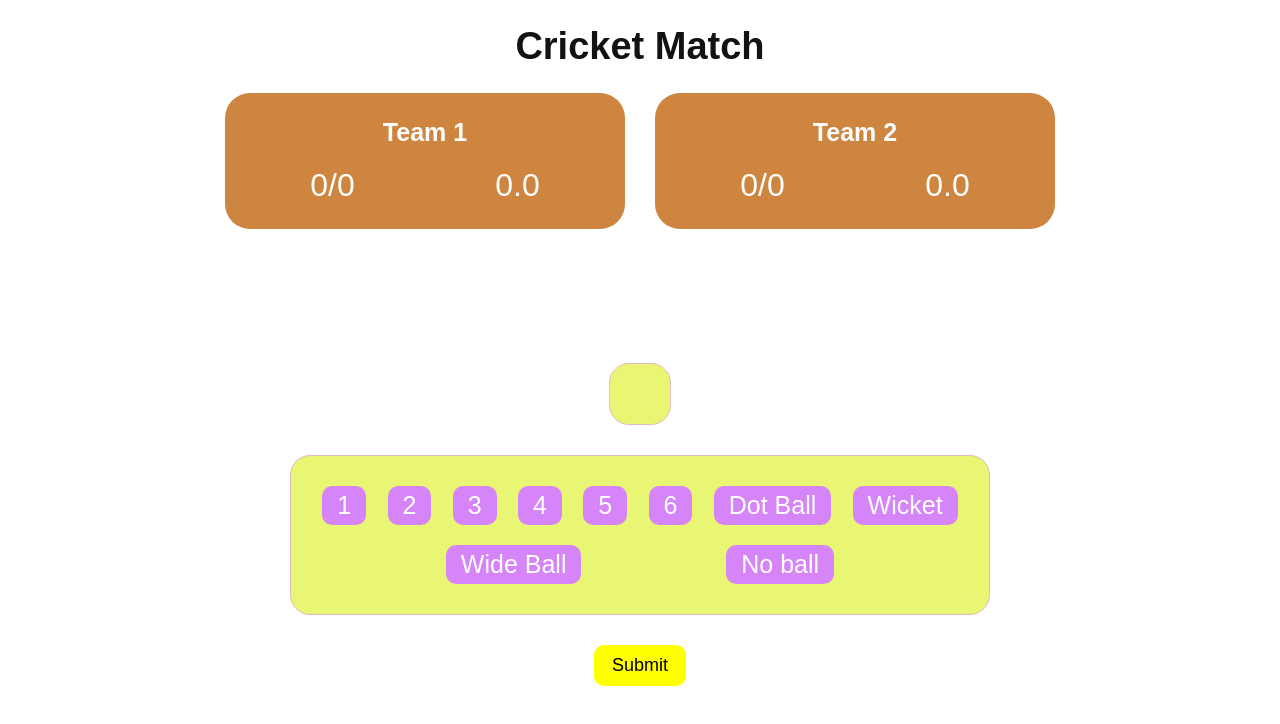
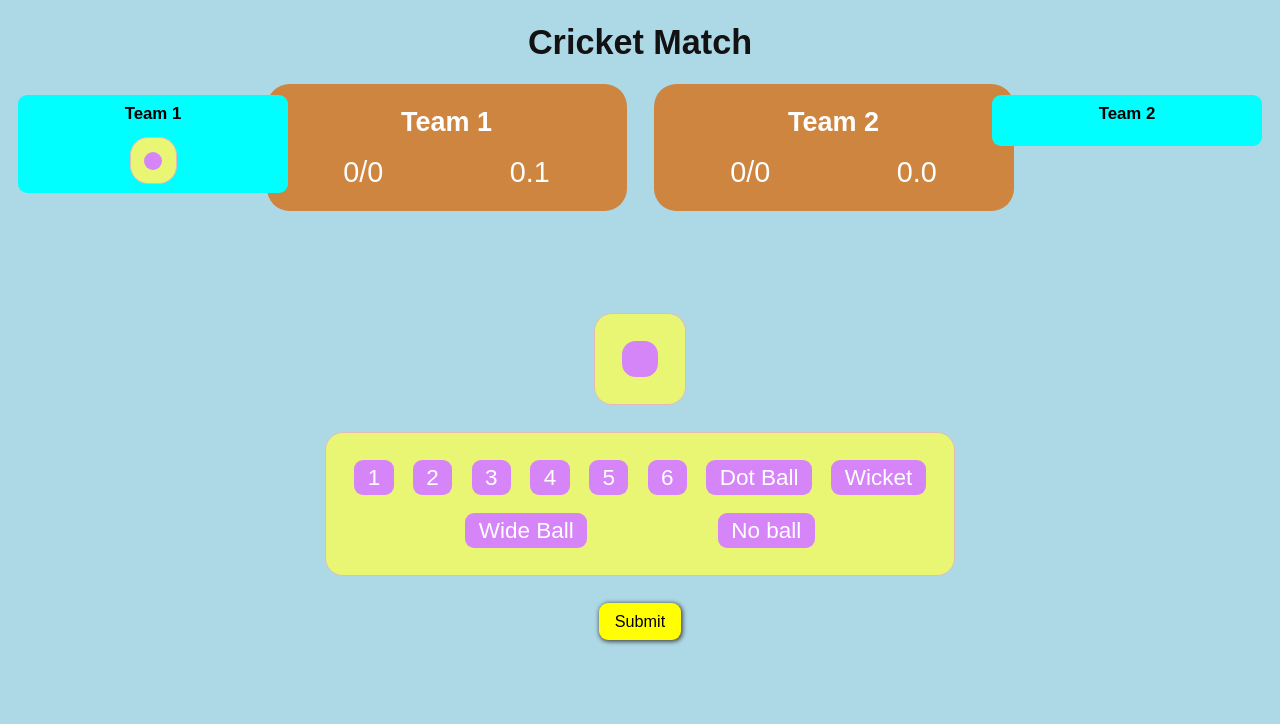
Before and after one commit to TanmayVedpathak/cricket-score, a plain HTML site: page index.html in a window 1280 px wide. Both pictures are taken after a click on the button "Submit". Drawn offline with Linux system fonts and the light colour scheme.

Commit message:
history functionality

```diff
--- a/css/style.css
+++ b/css/style.css
@@ -6,8 +6,9 @@
 }
 
 body {
+    background: rgba(255, 255, 255, 0.85);
     overflow: hidden;
-    background: rgba(255, 255, 255, 0.85);
+    zoom: 90%;
 }
 
 .heading {
@@ -40,8 +41,11 @@ body {
 
 .team {
     grid-area: team;
+}
+
+.team h2 {
     color: white;
-    font-size: 25px;
+    font-size: 30px;
     font-weight: 600;
 }
 
@@ -176,7 +180,59 @@ body {
     font-size: 18px;
     border-radius: 10px;
     background-color: yellow;
+    box-shadow: 1px 1px 5px 1px #474747;
+    transition: all 0.3s linear;
     cursor: pointer;
+}
+
+.submitBtn:hover {
+    background-color: rgb(202, 202, 19);
+}
+
+.records {
+    position: absolute;
+    top: 105px;
+    max-width: 300px;
+    width: 100%;
+    background-color: aqua;
+    display: flex;
+    flex-direction: column;
+    align-items: center;
+    gap: 15px;
+    padding: 10px;
+    border-radius: 10px;
+}
+
+.record {
+    display: flex;
+    flex-direction: column;
+    gap: 10px;
+}
+
+.records-1 {
+    left: 20px;
+}
+
+.records-2 {
+    right: 20px;
+}
+
+.currentRecord {
+    background-color: rgb(233, 246, 116);
+    width: 100%;
+    border-radius: 20px;
+    border: 1px solid rgb(227, 187, 187);
+    display: flex;
+    flex-wrap: wrap;
+    justify-content: start;
+    gap: 10px;
+    padding: 15px;
+}
+
+.currentRecord .currentBall {
+    min-width: 20px;
+    height: 20px;
+    font-size: 12px;
 }
 
 .modal__section {
--- a/index.html
+++ b/index.html
@@ -1,20 +1,18 @@
 <!DOCTYPE html>
 <html lang="en">
-
 <head>
     <meta charset="UTF-8">
     <meta name="viewport" content="width=device-width, initial-scale=1.0">
     <title>Cricket</title>
     <link rel="stylesheet" href="./css/style.css">
 </head>
-
 <body>
     <h1 class="heading">Cricket Match</h1>
 
     <div class="details">
         <div class="detail">
             <div class="team">
-                Team 1
+                <h2>Team 1</h2>
             </div>
             <div class="score">
                 <span data-runs="1">0</span>/<span data-wickets="1">0</span>
@@ -25,7 +23,7 @@
         </div>
         <div class="detail">
             <div class="team">
-                Team 2
+                <h2>Team 2</h2>
             </div>
             <div class="score">
                 <span data-runs="2">0</span>/<span data-wickets="2">0</span>
@@ -91,6 +89,18 @@
         </div>
     </div>
 
+    <div class="records records-1">
+        <h3>Team 1</h3>
+
+        <div class="record record-1"></div>
+    </div>
+
+    <div class="records records-2">
+        <h3>Team 2</h3>
+
+        <div class="record record-2"></div>
+    </div>
+
     <div id="modal__section" class="modal__section">
         <div class="modal">
             <p id="modal__text" class="modal__text"></p>
@@ -102,5 +112,4 @@
     <script src="./js/render.js"></script>
     <script src="./js/biz.js"></script>
 </body>
-
 </html>
--- a/js/biz.js
+++ b/js/biz.js
@@ -4,7 +4,7 @@ const submitButton = document.getElementById("submitBtn");
 
 checkboxes.forEach(element => {
     element.addEventListener("change", () => {
-        var value = element.getAttribute("id");
+        var value = element.nextElementSibling.getAttribute("data-run");
         if (element.checked) {
             if (singleBallText === "") {
                 singleBallText += value;
@@ -15,49 +15,55 @@ checkboxes.forEach(element => {
         } else {
             singleBallText = singleBallText.replace(value, "");
             singleBallText = singleBallText.replace("++", "+");
-            singleBallText = singleBallText.replace(/\+$/, "");
             enableCheckbox(value)
         }
     })
 });
 
-modalButton.addEventListener("click", function () {
+modalButton.addEventListener("click", function() {
     window.location.reload();
 })
 
-submitButton.addEventListener("click", function () {
-    if (singleBallText) {
-        scoreManipulation(teamPlaying, singleBallText);
-        wicketManipulation(teamPlaying, singleBallText);
-        overManipulation(teamPlaying, singleBallText);
-        lastBallManipulation(teamPlaying, singleBallText)
+submitButton.addEventListener("click", function() {
     if (teamPlaying == 1) {
         bodyColorManipulation(1)
-            if (detailObj["1"]["over"] === totalOver || detailObj["1"]["wicket"] === totalWicket) {
+        scoreManipulation(1, singleBallText);
+        wicketManipulation(1, singleBallText);
+        insertInRecord(1, singleBallText);
+        overManipulation(1, singleBallText);
+        lastBallManipulation(1, singleBallText)
+
+        if(detailObj["1"]["over"] === totalOver || detailObj["1"]["wicket"] === totalWicket) {
             teamPlaying = 2;
             targetScore = detailObj["1"]["score"] + 1;
             bodyColorManipulation(2);
             targetText.innerText = `Need ${targetScore - detailObj[2].score} runs in ${detailObj[2].balls} balls`;
         }
     } else if (teamPlaying == 2) {
-            if (detailObj["2"]["score"] >= targetScore) {
+        scoreManipulation(2, singleBallText);
+        wicketManipulation(2, singleBallText);
+        insertInRecord(2, singleBallText);
+        overManipulation(2, singleBallText);
+        lastBallManipulation(2, singleBallText)
+
+        if(detailObj["2"]["score"] >= targetScore) {
             teamPlaying = 3
             modalSection.style.display = "flex";
             modalText.innerText = `Team 2 won by ${totalWicket - detailObj["2"]["wicket"]} wickets`
-            } else if (detailObj["2"]["over"] === totalOver || detailObj["2"]["wicket"] === totalWicket) {
+        } else if(detailObj["2"]["over"] === totalOver || detailObj["2"]["wicket"] === totalWicket) {
             teamPlaying = 3
-                if (detailObj["2"]["score"] < targetScore) {
+            if(detailObj["2"]["score"] < detailObj["1"]["score"]) {
                 modalSection.style.display = "flex";
                 modalText.innerText = `Team 1 won by ${targetScore - detailObj["2"]["score"] - 1} runs`
-                } else if (detailObj["2"]["score"] === targetScore) {
+            } else if (detailObj["2"]["score"] === detailObj["1"]["score"]) {
                 modalSection.style.display = "flex";
                 modalText.innerText = "Tie"
             }
         }
+
         targetText.innerText = `Need ${targetScore - detailObj[2].score} runs in ${detailObj[2].balls} balls`;
     }
     checkboxManipulation();
     singleBallText = "";
     enableCheckbox();
-    }
 })
--- a/js/render.js
+++ b/js/render.js
@@ -1,48 +1,39 @@
-function renderScore(team, score) {
-    const element = document.querySelector(`[data-runs='${team}']`);
-    element.innerText = score;
+function renderScore() {
+    const element = document.querySelector(`[data-runs='${teamPlaying}']`);
+    element.innerText = detailObj[teamPlaying]["score"];
 }
 
-function renderWicket(team, wicket) {
-    const element = document.querySelector(`[data-wickets='${team}']`);
-    element.innerText = wicket;
+function renderWicket() {
+    const element = document.querySelector(`[data-wickets='${teamPlaying}']`);
+    element.innerText = detailObj[teamPlaying]["wicket"];
 }
 
-function renderOver(team, over) {
-    const element = document.querySelector(`[data-overs='${team}']`);
-    element.innerText = over;
+function renderOver() {
+    const element = document.querySelector(`[data-overs='${teamPlaying}']`);
+    element.innerText = detailObj[teamPlaying]["over"];
 }
 
 function renderLastBall(overComplete, value) {
-    let className = ""
+    const className = returnClass(value);
     if (overComplete) {
         setTimeout(() => {
             overWrapper.innerHTML = ""
         }, 1000)
     }
 
-    switch (value) {
-        case "0":
-            className = "dot";
-            break;
-        case "WD":
-            className = "wide";
-            break;
-        case "W":
-            className = "wicket";
-            break;
-        case "N":
-            className = "no-ball";
-            break;
-        case "6":
-            className = "six";
-            break;
-        case "4":
-            className = "four";
-            break;
-        default:
-            break;
+    overWrapper.innerHTML += `<div class="currentBall ${className}">${value}</div>`;
+}
+
+function insertInRecord(team, value) {
+    const record = document.querySelector(`.record-${team}`);
+    const currentOver = Math.floor(detailObj[team].over / 1);
+    const className = returnClass(value);
+
+    if(!record.querySelector(`.currentRecord-${currentOver}`)) {
+        record.innerHTML += `<div class="currentRecord currentRecord-${currentOver}"></div>`;
     }
 
-    overWrapper.innerHTML += `<div class="currentBall ${className}">${value}</div>`
+    const currentRecord = document.querySelector(`.record-${team} .currentRecord-${currentOver}`);
+
+    currentRecord.innerHTML += `<div class="currentBall ${className}">${value}</div>`;
 }
--- a/js/script.js
+++ b/js/script.js
@@ -3,19 +3,19 @@ const overWrapper = document.getElementById("over__wrapper");
 const modalSection = document.getElementById("modal__section");
 const modalText = document.getElementById("modal__text");
 const targetText = document.getElementById("target__text");
-const totalOver = 4;
+const totalOver = 2;
 const totalWicket = 10;
 const checkboxValidation = {
-    "0": ["1", "2", "3", "4", "5", "6", "N", "W", "WD"],
-    "1": ["0"],
-    "2": ["0"],
-    "3": ["0"],
-    "4": ["0"],
-    "5": ["0"],
-    "6": ["0"],
-    "N": ["0", "W"],
-    "W": ["0", "N"],
-    "WD": ["0"],
+    "0" : ["1", "2", "3", "4", "5", "6", "N", "W", "WD"],
+    "1" : ["0"],
+    "2" : ["0"],
+    "3" : ["0"],
+    "4" : ["0"],
+    "5" : ["0"],
+    "6" : ["0"],
+    "N" : ["0", "W"],
+    "W" : ["0", "N"],
+    "WD" : ["0"],
 }
 var targetScore = 0;
 var teamPlaying = "1";
@@ -36,9 +36,9 @@ var detailObj = {
 };
 
 function bodyColorManipulation(team) {
-    if (team == 1) {
+    if(team == 1) {
         document.querySelector("body").style.backgroundColor = "lightblue"
-    } else if (team == 2) {
+    } else if(team == 2) {
         document.querySelector("body").style.backgroundColor = "lightyellow"
     } else {
         document.querySelector("body").style.backgroundColor = "white"
@@ -63,13 +63,13 @@ function scoreManipulation(team, value) {
         });
         detailObj[team]["score"] += singleBallRun;
     }
-    renderScore(team, detailObj[team]["score"]);
+    renderScore();
 }
 
 function wicketManipulation(team, value) {
     if (/(\bW\b)/.test(value)) {
         detailObj[team]["wicket"] += 1;
-        renderWicket(team, detailObj[team]["wicket"])
+        renderWicket()
     }
 }
 
@@ -81,7 +81,7 @@ function overManipulation(team, value) {
             detailObj[team]["over"] += 0.4
         }
     }
-    renderOver(team, detailObj[team]["over"]);
+    renderOver();
 }
 
 function lastBallManipulation(team, value) {
@@ -93,16 +93,14 @@ function lastBallManipulation(team, value) {
 }
 
 function checkboxManipulation() {
-    checkboxes.forEach(checkbox => {
-        {
-            checkbox.checked = false;
-        }
-    })
+    checkboxes.forEach(checkbox => {{
+        checkbox.checked = false;
+    }})
 }
 
 function disableCheckbox(checkboxValue) {
     checkboxes.forEach(checkbox => {
-        if (checkboxValidation[checkboxValue].includes(checkbox.getAttribute("id"))) {
+        if(checkboxValidation[checkboxValue].includes(checkbox.getAttribute("id"))) {
             checkbox.disabled = true;
         }
     })
@@ -112,33 +110,45 @@ function enableCheckbox() {
     let validationArray = new Set();
     if (singleBallText) {
         singleBallText.split("+").forEach(singleRun => {
-            if (singleRun) {
+            if(singleRun) {
                 checkboxValidation[singleRun].forEach(validValue => validationArray.add(validValue));
             }
         });
     }
     checkboxes.forEach(checkbox => {
-        if ([...validationArray].length === 0) {
+        if([...validationArray].length === 0) {
             checkbox.disabled = false;
-        } else if (![...validationArray].includes(checkbox.getAttribute("id"))) {
+        } else if(![...validationArray].includes(checkbox.getAttribute("id"))) {
             checkbox.disabled = false;
         }
     })
 }
 
-// function enableCheckbox() {
-//     let validationArray = [];
-//     if(singleBallText) {
-//         singleBallText.split("+").forEach(singleRun => {
-//             validationArray.push(...checkboxValidation[singleRun])
-//         })
-//     }
-//     console.log("validationArray", validationArray)
-//     checkboxes.forEach(checkbox => {
-//         if(!validationArray) {
-//             checkbox.disabled = false;
-//         } else if(validationArray.includes(checkbox.getAttribute("id"))) {
-//             checkbox.disabled = false;
-//         }
-//     })
-// }
+function returnClass(value) {
+    let className = "";
+
+    switch (value) {
+        case "0":
+            className = "dot";
+            break;
+        case "WD":
+            className = "wide";
+            break;
+        case "W":
+            className = "wicket";
+            break;
+        case "N":
+            className = "no-ball";
+            break;
+        case "6":
+            className = "six";
+            break;
+        case "4":
+            className = "four";
+            break;
+        default:
+            break;
+    }
+
+    return className;
+}
```
Lines whose indentation alone changed are shown as unchanged.
